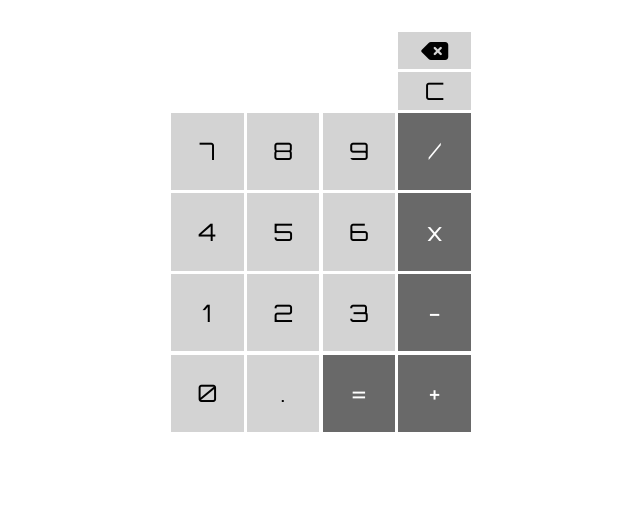
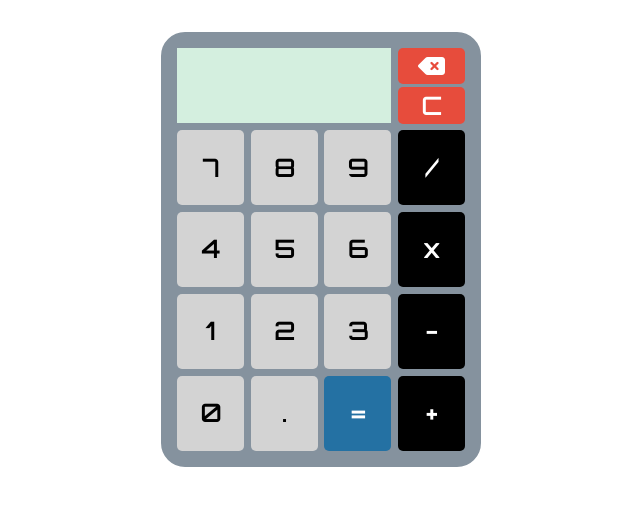
Before and after one commit to tilenhe/calculator, a plain HTML site: page index.html in a window 1280 px wide. Shown: the whole page, without its empty margins (319-959 px from the left). Drawn offline with Linux system fonts and the light colour scheme.

Commit message:
updated CSS

```diff
--- a/main.js
+++ b/main.js
@@ -28,6 +28,7 @@ function removeCharacter() {
     let str = displayDiv.innerText;
     displayDiv.innerText = str.slice(0, -1);
     console.log("removed char");
+    a = displayDiv.innerText;
   }
 }
 
@@ -63,12 +64,15 @@ function displayNum(e) {
 function getOperator(e) {
   if (e.target.className == "btn operator") {
     operator = e.target.id;
-    secondaryDisplayDiv.innerText = displayDiv.innerText + `${operator}`;
+    secondaryDisplayDiv.innerText = displayDiv.innerText + " " + `${operator}`;
     displayDiv.innerText = "";
   }
 }
 function equals() {
-  secondaryDisplayDiv.innerText += displayDiv.innerText;
+  if (operator == undefined) {
+    console.log("operator not defined");
+  } else {
+    secondaryDisplayDiv.innerText += " " + displayDiv.innerText;
 
     a = Number(a);
     b = Number(b);
@@ -79,6 +83,7 @@ function equals() {
     operator = undefined;
     a = result;
     b = "";
+  }
 }
 
 function add(a, b) {
--- a/style.css
+++ b/style.css
@@ -3,31 +3,45 @@
     margin: 0;
     padding: 0;
     font-family: Orbitron, sans-serif;
+    /* background-color: */
+    font-weight: bold;
 }
+
 
 .wrapper {
     display: grid;
     margin: 2rem auto;
-    width: 300px;
-    height: 400px;
+    width: 320px;
+    height: 435px;
+
     grid-template: repeat(5, 1fr) / repeat(4, 1fr);
-    gap: 0.2rem;
+    gap: 0.4rem;
+    background-color: #85929E;
+    border: 1rem solid #85929E;
+    border-radius: 24px;
 }
 
 .btn {
     background-color: lightgray;
     border: none;
     font-size: 1.5rem;
+    border-radius: 5px;
+
+}
+
+.btn:hover {
+    /* border: 0.2rem black solid; */
+    cursor: pointer;
 }
 
 .operator {
     color: white;
-    background-color: dimgray;
+    background-color: black;
 }
 
 .operate {
     color: white;
-    background-color: dimgray;
+    background-color: #2471A3;
 }
 
 .display {
@@ -45,15 +59,23 @@
 
 .big-display {
     grid-column: 1 /4;
-
+    background-color: #D4EFDF;
+    color: black;
+    padding: 0.2rem;
 }
 
 #back,
 #clear {
     height: 48%;
     width: 100%;
+    background-color: #E74C3C;
+    color: white;
 }
 
 #clear {
     margin-top: 0.2rem;
 }
+
+.fas {
+    background-color: #E74C3C;
+}
```
Lines whose indentation alone changed are shown as unchanged.
